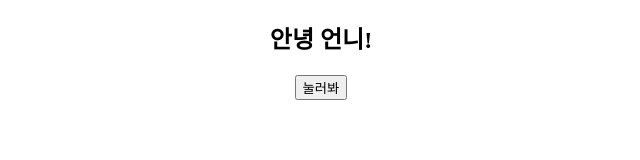
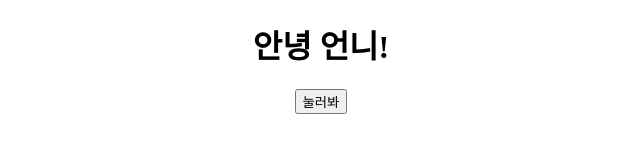
Before and after one commit to better-s/HAPPYBIRTHDAY, a plain HTML site: page happ2.html in a window 1280 px wide. Shown: the whole page, without its empty margins (319-959 px from the left). Drawn offline with Linux system fonts and the light colour scheme.

Commit message:
happ2.html

```diff
--- a/happ2.html
+++ b/happ2.html
@@ -6,7 +6,7 @@
     <link rel="stylesheet" href="style.CSS">
 </head>
 <body>
-    <h2> <a  href="happ2.html"> 안녕 언니! </a> </h2>
+    <h1> <a  href="happ2.html"> 안녕 언니! </a> </h1>
     <input type="button" value="눌러봐" onclick="location.href='birthda2.html'">
 </body>
 </html>
```
